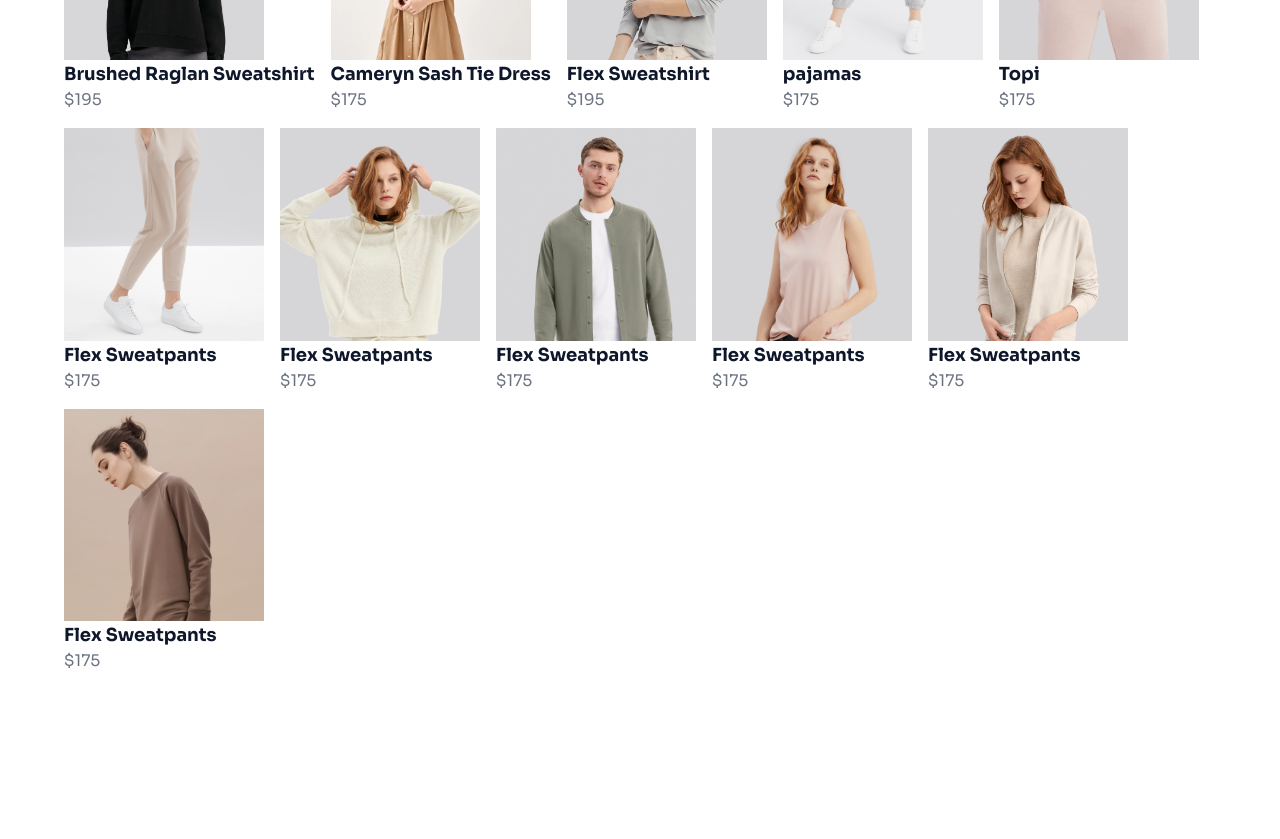
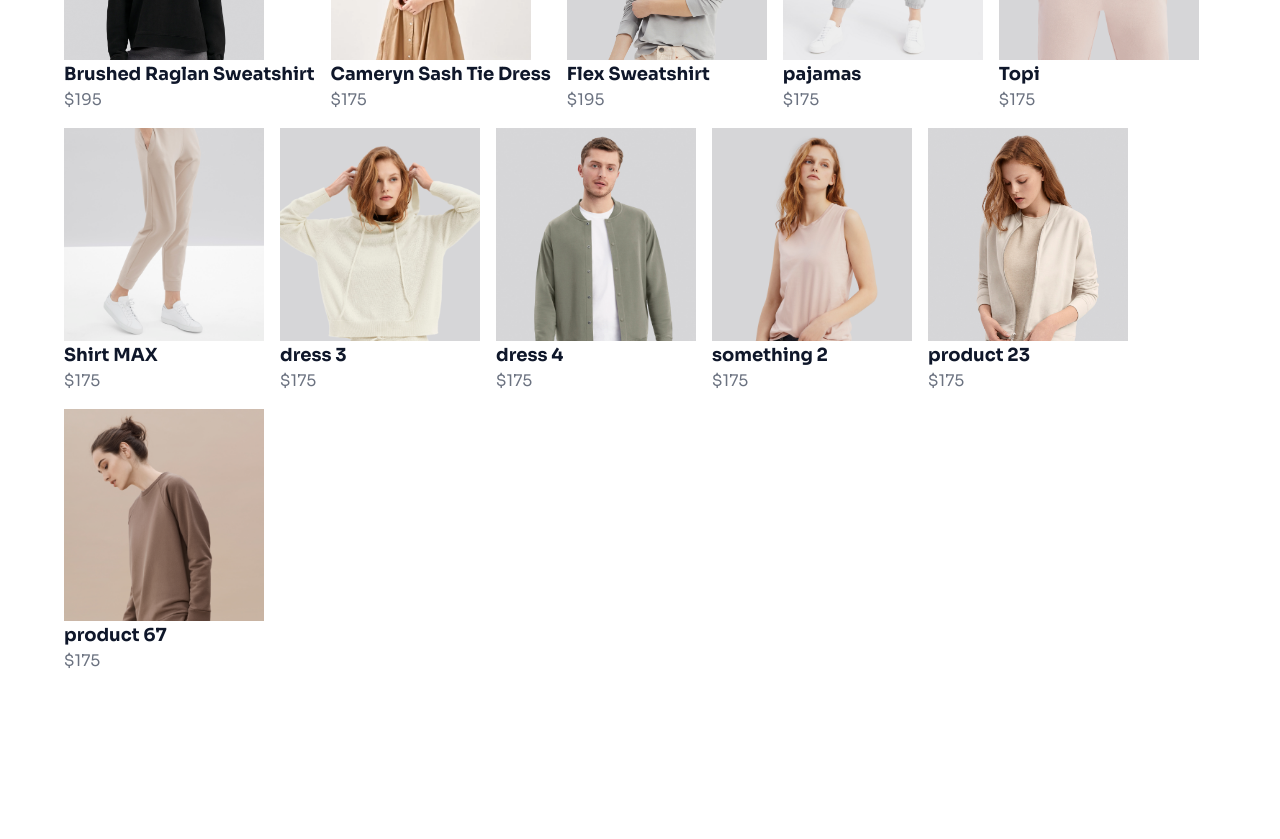
Before and after one commit to MohsinDev369/nextjs-ecom-hackathon2, a Next.js app: page / in a window 1280 px wide. Shown: the part 1740-2579 px from the top of the page. Built offline with nearby package versions, Linux system fonts and the light colour scheme.

Commit message:
Dynamic links don

```diff
--- a/src/app/[slug]/page.tsx
+++ b/src/app/[slug]/page.tsx
@@ -1,6 +1,7 @@
 import products from "@/dum_db/db";
 import { Divide } from "lucide-react";
 import Image from "next/image";
+import Link from "next/link";
 
 export default function Page({ params }: { params: { slug: string } }): any {
   return (
@@ -10,6 +11,7 @@
           return (
             <div key={i}>
               {" "}
+              <Link href={product.slug}>
                 <Image
                   src={product.src}
                   alt={product.namee}
@@ -23,11 +25,13 @@
                     <p className="text-gray-500">{product.price}</p>
                   )}
                 </div>
+              </Link>
             </div>
           );
         } else if (params.slug === "all_products")
           return (
             <div key={i}>
+              <Link href={product.slug}>
                 <Image
                   src={product.src}
                   alt={product.namee}
@@ -41,11 +45,10 @@
                     <p className="text-gray-500">{product.price}</p>
                   )}
                 </div>
+              </Link>
+            </div>
+          );
+      })}
     </div>
   );
 }
-
-      )}
-    </div>
-  );
-}
--- a/src/components/Header.tsx
+++ b/src/components/Header.tsx
@@ -52,6 +52,7 @@
         </Link>
       </div>
       <div className="sm:hidden">
+        {/* humbarger menu start */}
         <svg
           xmlns="http://www.w3.org/2000/svg"
           fill="none"
--- a/src/components/ui/slider.tsx
+++ b/src/components/ui/slider.tsx
@@ -8,6 +8,7 @@
        <div className="flex gap-4 flex-wrap">
          {products.map((product, index) => (
            <div key={index}>
+             <Link href={product.slug}>
                <Image
                  src={product.src}
                  alt={product.namee}
@@ -21,6 +22,7 @@
                    <p className="text-gray-500">{product.price}</p>
                  )}
                </div>
+             </Link>
            </div>
          ))}
        </div>
--- a/src/dum_db/db.js
+++ b/src/dum_db/db.js
@@ -1,66 +1,85 @@
 let products = [
   {
     namee: "Brushed Raglan Sweatshirt",
+    slug: "Brushed_Raglan_Sweatshirt",
     src: "/assets/img_slider/slider_img1.png",
     price: "$195",
     category: "femail",
+    details:
+      "Lorem ipsum dolor sit amet, consectetur adipiscing elit, sed do eiusmod tempor incididunt ut labore et dolore magna aliqua. Ut enim ad minim veniam, quis nostrud exercitation ullamco laboris nisi ut aliquip ex ea commodo consequat. Duis aute irure dolor in reprehenderit in voluptate velit esse cillum dolore eu fugiat nulla pariatur. Excepteur sint occaecat cupidatat non proident, sunt in culpa qui officia deserunt mollit anim id est laborum.",
+    care: [
+      "Hand wash using cold water.",
+      "Do not using bleach.",
+      "Hang it to dry.",
+      "Iron on low temperature.",
+    ],
   },
   {
     namee: "Cameryn Sash Tie Dress",
+    slug: "Cameryn_Sash_Tie_Dress",
     src: "/assets/img_slider/slider_img2.png",
     price: "$175",
     category: "femail",
   },
   {
     namee: "Flex Sweatshirt",
+    slug: "Flex_Sweatshirt",
     src: "/assets/img_slider/slider_img3.png",
     price: "$195",
     category: "femail",
   },
   {
     namee: "pajamas",
+    slug: "pajamas",
     src: "/assets/img_slider/slider_img4.png",
     price: "$175",
     category: "male",
   },
   {
     namee: "Topi",
+    slug: "Topi",
     src: "/assets/img_slider/slider_img5.png",
     price: "$175",
     category: "male",
   },
   {
-    namee: "Flex Sweatpants",
+    namee: "Shirt MAX",
+    slug: "shirtmax",
     src: "/assets/img_slider/slider_img6.png",
     price: "$175",
     category: "male",
   },
   {
-    namee: "Flex Sweatpants",
+    namee: "dress 3",
+    slug: "dress3",
     src: "/assets/img_slider/slider_img7.png",
     price: "$175",
     category: "femail",
   },
   {
-    namee: "Flex Sweatpants",
+    namee: "dress 4",
+    slug: "dress4",
     src: "/assets/img_slider/slider_img8.png",
     price: "$175",
     category: "male",
   },
   {
-    namee: "Flex Sweatpants",
+    namee: "something 2",
+    slug: "something2",
     src: "/assets/img_slider/slider_img9.png",
     price: "$175",
     category: "femail",
   },
   {
-    namee: "Flex Sweatpants",
+    namee: "product 23",
+    slug: "product23",
     src: "/assets/img_slider/slider_img10.png",
     price: "$175",
     category: "femail",
   },
   {
-    namee: "Flex Sweatpants",
+    namee: "product 67",
+    slug: "product67",
     src: "/assets/img_slider/slider_img11.png",
     price: "$175",
     category: "kids",
```
Lines whose indentation alone changed are shown as unchanged.
